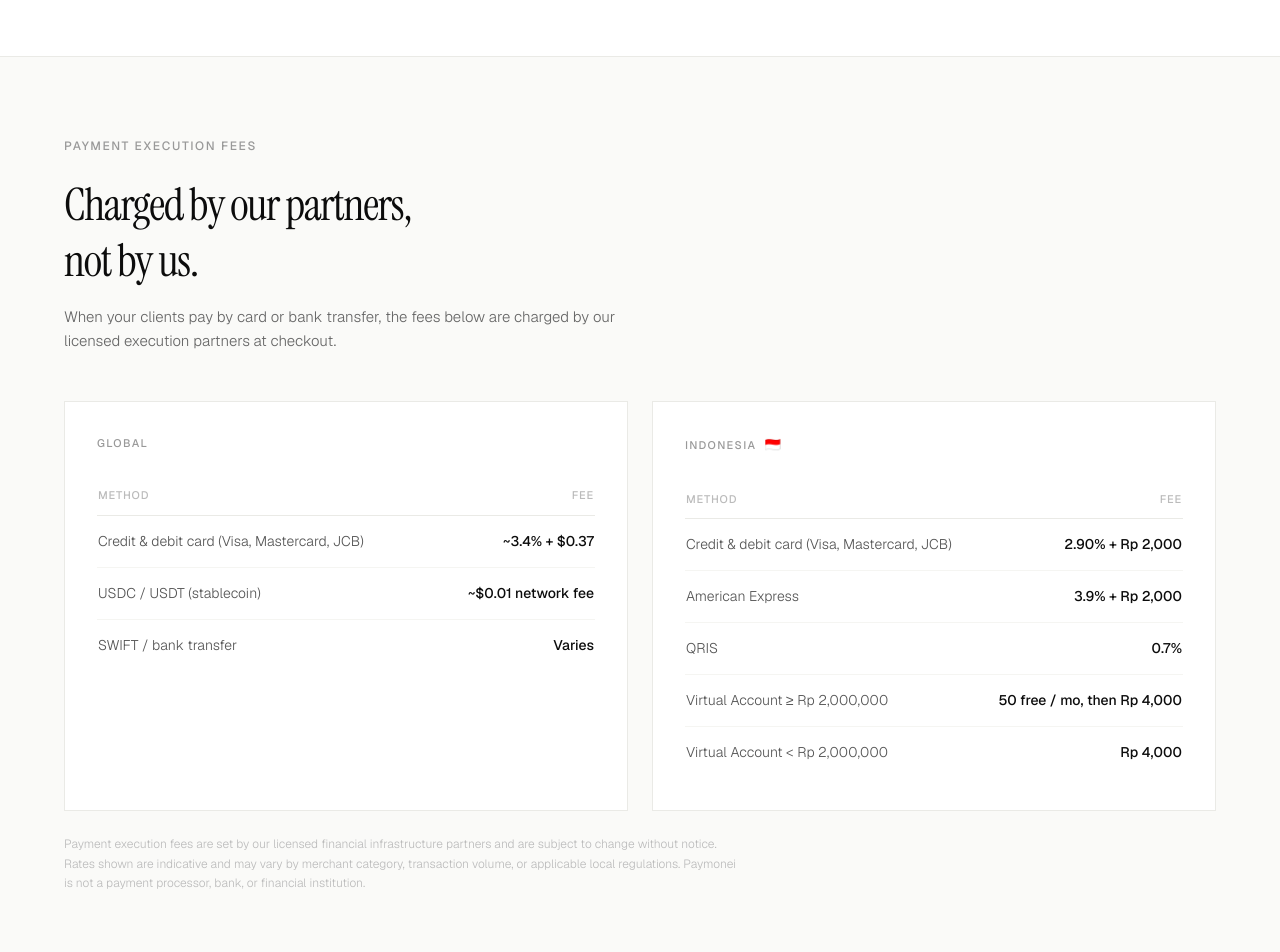
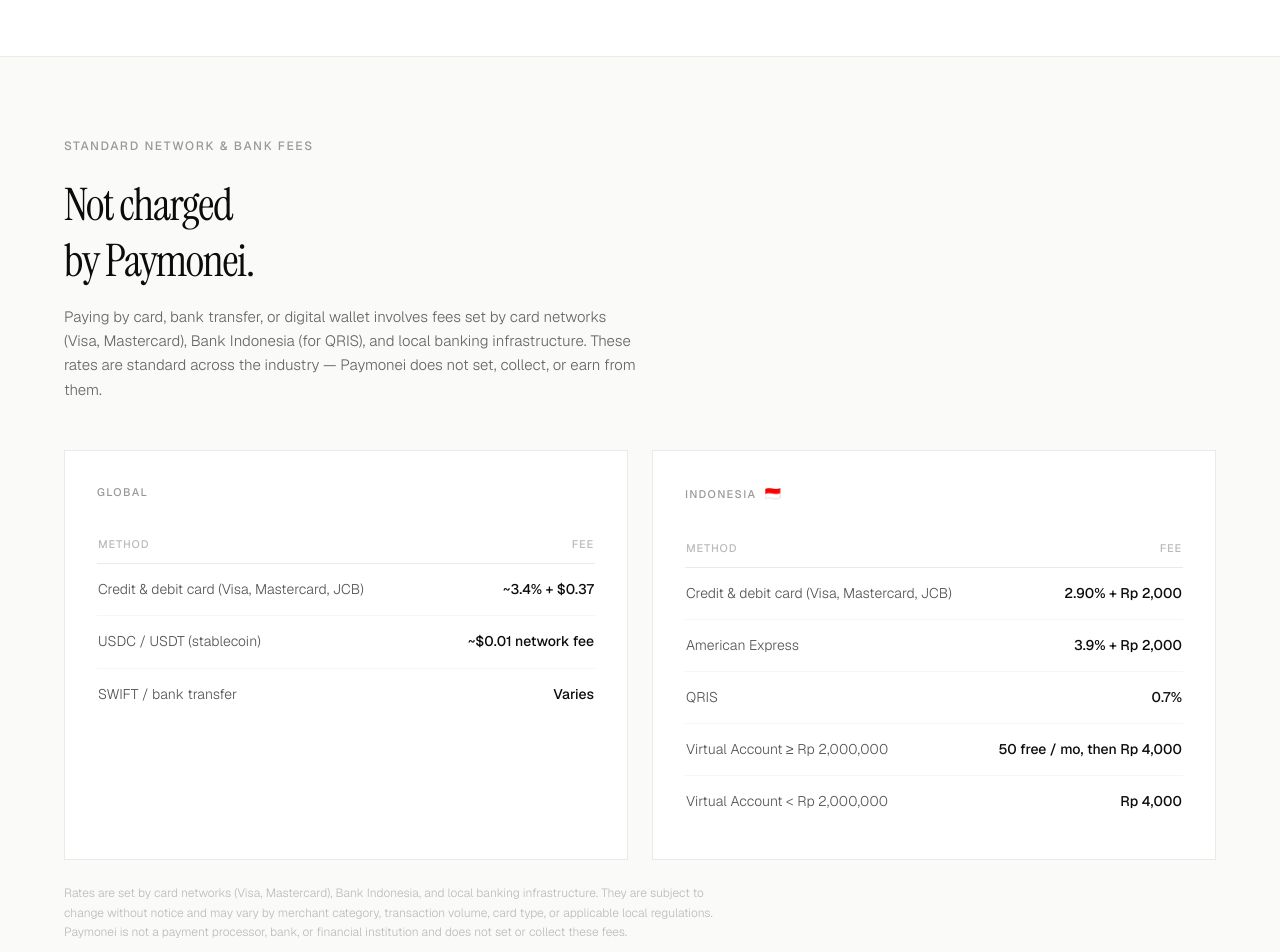
Before and after one commit to omniasky/paymonei-website, a Next.js app: page /pricing in a window 1280 px wide. Shown: the part 3020-3972 px from the top of the page. Built offline with nearby package versions, Linux system fonts and the light colour scheme.

Commit message:
fix(wording): execution partner fees

```diff
--- a/src/app/pricing/page.tsx
+++ b/src/app/pricing/page.tsx
@@ -511,18 +511,18 @@ export default function PricingPage() {
           </div>
         </section>
 
-        {/* ── PAYMENT EXECUTION FEES ───────────────────────────────── */}
+        {/* ── STANDARD NETWORK & BANK FEES ─────────────────────────── */}
         <section className="py-20 px-5 sm:px-8 border-t border-[#EAEAE6] bg-[#FAFAF8]">
           <div className="max-w-7xl mx-auto lg:px-8">
-            <p className="text-[12px] tracking-[0.14em] uppercase text-[#999] mb-5 font-medium">Payment execution fees</p>
+            <p className="text-[12px] tracking-[0.14em] uppercase text-[#999] mb-5 font-medium">Standard network &amp; bank fees</p>
             <h2
               className="text-[clamp(1.8rem,3.5vw,2.8rem)] font-light leading-tight tracking-[-0.03em] text-[#0C0C0C] mb-4"
               style={{ fontFamily: "'Instrument Serif', Georgia, serif" }}
             >
-              Charged by our partners,<br />not by us.
+              Not charged<br />by Paymonei.
             </h2>
             <p className="text-[15px] text-[#666] font-light leading-relaxed mb-12 max-w-xl">
-              When your clients pay by card or bank transfer, the fees below are charged by our licensed execution partners at checkout.
+              Paying by card, bank transfer, or digital wallet involves fees set by card networks (Visa, Mastercard), Bank Indonesia (for QRIS), and local banking infrastructure. These rates are standard across the industry — Paymonei does not set, collect, or earn from them.
             </p>
 
             <div className="grid md:grid-cols-2 gap-6">
@@ -593,7 +593,7 @@ export default function PricingPage() {
             </div>
 
             <p className="mt-6 text-[12px] text-[#BBB] font-light leading-relaxed max-w-2xl">
-              Payment execution fees are set by our licensed financial infrastructure partners and are subject to change without notice. Rates shown are indicative and may vary by merchant category, transaction volume, or applicable local regulations. Paymonei is not a payment processor, bank, or financial institution.
+              Rates are set by card networks (Visa, Mastercard), Bank Indonesia, and local banking infrastructure. They are subject to change without notice and may vary by merchant category, transaction volume, card type, or applicable local regulations. Paymonei is not a payment processor, bank, or financial institution and does not set or collect these fees.
             </p>
           </div>
         </section>
```
